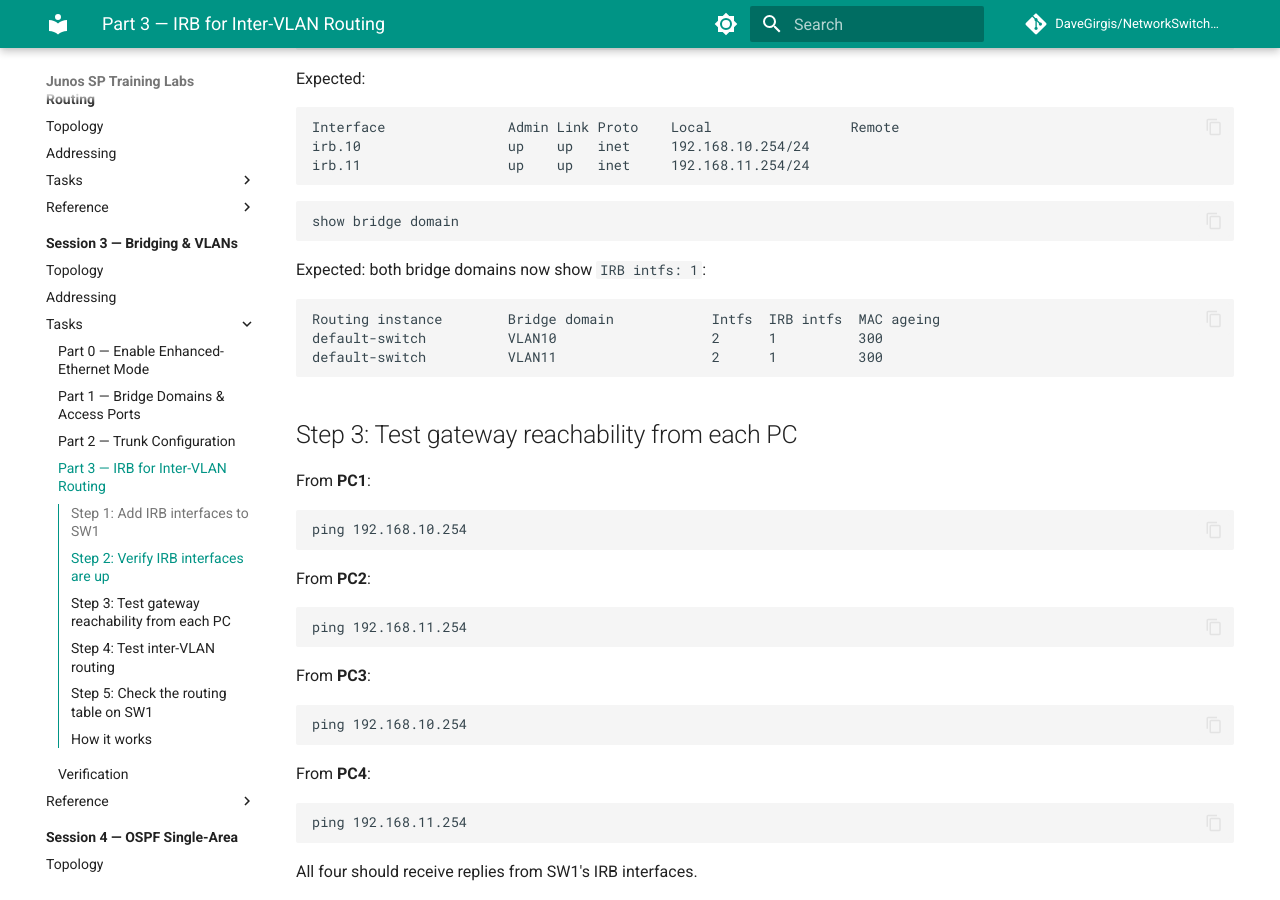
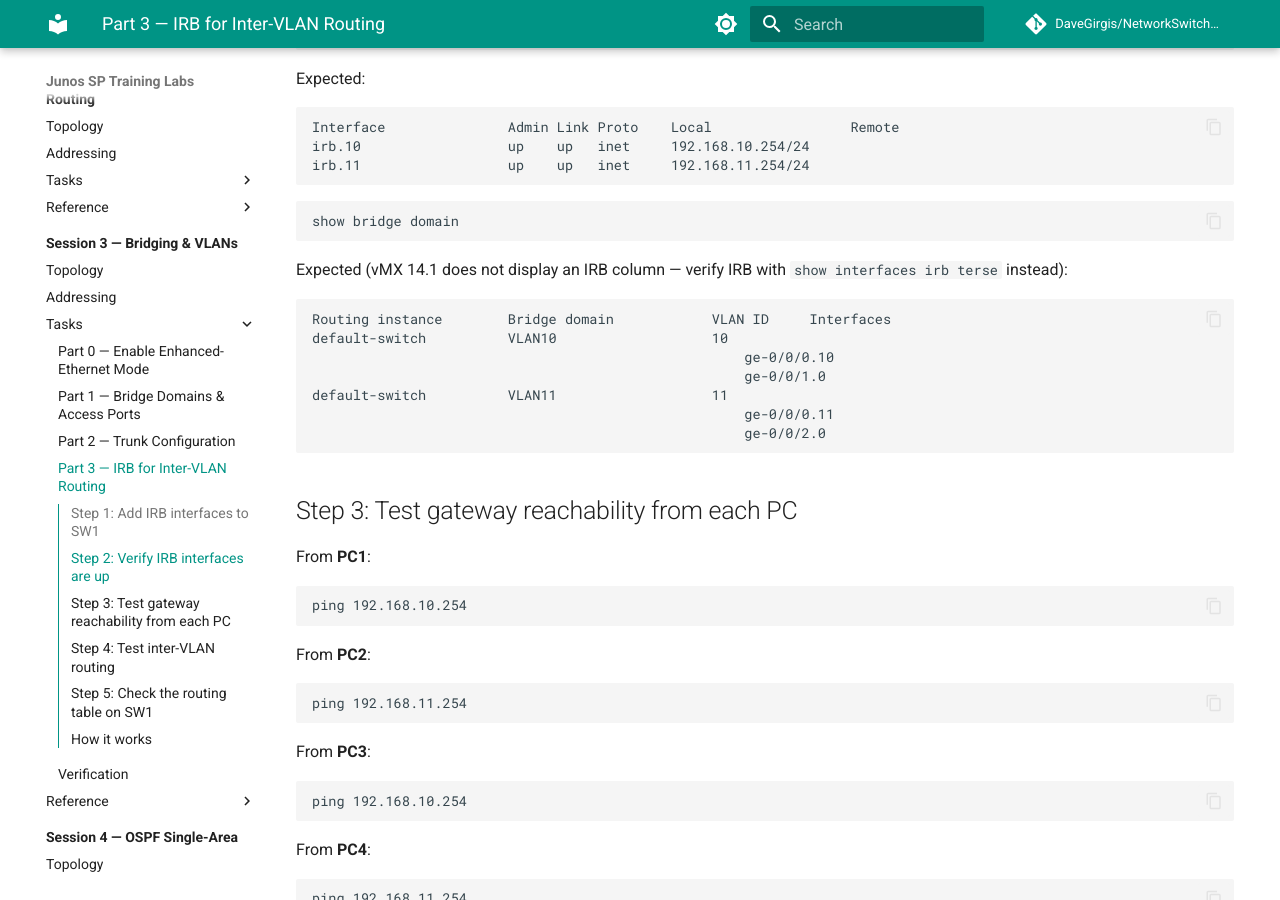
Before and after one commit to DaveGirgis/NetworkSwitchLab-JUNOS, an MkDocs documentation site: the page built from docs/session3/tasks/part3.md, in a window 1280 px wide and 900 px high, scrolled down 621 px. Built offline with MkDocs 1.6.1 and Material for MkDocs 9.7.7, drawn with Linux system fonts in a browser that asks for light colours; comment, search, counter and statistics services are not loaded.

Commit message:
Fix show bridge domain expected output to match vMX 14.1 format
vMX 14.1 displays VLAN ID and interface list per domain rather than
the Intfs/IRB intfs/MAC ageing column format. IRB interfaces do not
appear in bridge domain output; verified via show interfaces irb terse.

Co-Authored-By: Claude Sonnet 4.6 <noreply@anthropic.com>

````diff
--- a/docs/session3/tasks/part3.md
+++ b/docs/session3/tasks/part3.md
@@ -34,12 +34,16 @@ irb.11                  up    up   inet     192.168.11.254/24
 show bridge domain
 ```
 
-Expected: both bridge domains now show `IRB intfs: 1`:
+Expected (vMX 14.1 does not display an IRB column — verify IRB with `show interfaces irb terse` instead):
 
 ```text
-Routing instance        Bridge domain            Intfs  IRB intfs  MAC ageing
-default-switch          VLAN10                   2      1          300
-default-switch          VLAN11                   2      1          300
+Routing instance        Bridge domain            VLAN ID     Interfaces
+default-switch          VLAN10                   10
+                                                     ge-0/0/0.10
+                                                     ge-0/0/1.0
+default-switch          VLAN11                   11
+                                                     ge-0/0/0.11
+                                                     ge-0/0/2.0
 ```
 
 ## Step 3: Test gateway reachability from each PC
````
Also changed, not shown: docs/session3/tasks/part1.md (+6 -4 lines), docs/session3/tasks/part2.md (+8 -4 lines), docs/session3/tasks/verify.md (+1 -1 lines).
